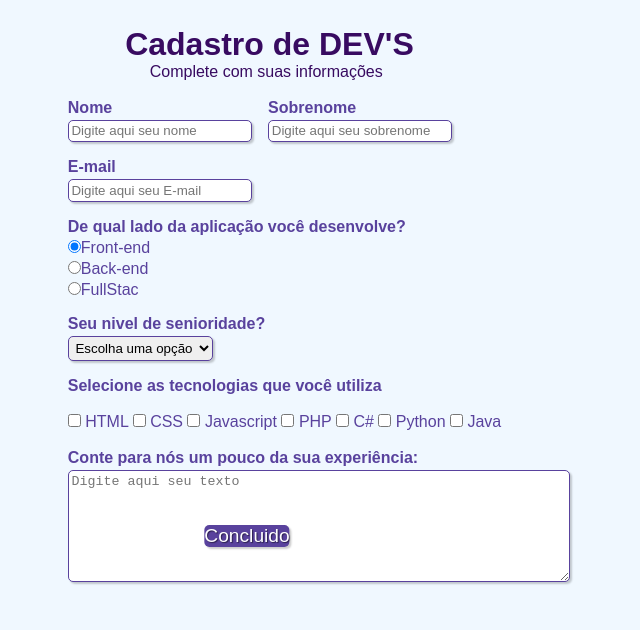
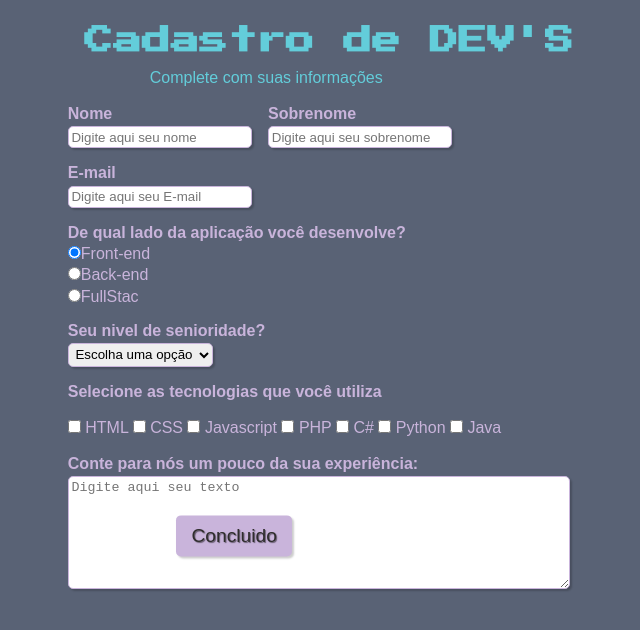
Before and after one commit to DevGabrielPires/formularioRafaela, a plain HTML site: page index.html in a window 1280 px wide. Shown: the whole page, without its empty margins (393-1033 px from the left). Drawn offline with Linux system fonts and the light colour scheme.

Commit message:
modify layout

```diff
--- a/index.html
+++ b/index.html
@@ -10,6 +10,8 @@
 </head>
 
 <body>
+    <div class="container">
+
         <div>
             <h1 id="titulo">Cadastro de DEV'S</h1>
             <p id="subtitulo">Complete com suas informações</p>
@@ -78,6 +80,7 @@
             <button class="button" type="submit">Concluido</button>
 
         </form>
+    </div>
 </body>
 
 </html>
--- a/style.css
+++ b/style.css
@@ -1,18 +1,24 @@
+@import url('https://fonts.googleapis.com/css2?family=Press+Start+2P&display=swap');
+
 *{
     margin: 0;
     padding: 0;
 
 }
 
+
+
 #titulo{
-    font-family: sans-serif;
-    color: #380b61;
-    margin-left: 7%;
+    font-family:'Press Start 2P', sans-serif;
+    font-size: 1.8em;
+    color: #63cdda;
+    margin-left: 2%;
+    margin-bottom: 0.5em;
 }
 
 #subtitulo{
-    font-family: sans-serif;
-    color: #380b61;
+    font-family:sans-serif;
+    color: #63cdda;
     margin-left: 10%;
 }
 
@@ -21,10 +27,10 @@ fieldset{
 }
 
 body{
-    background-color: #f0f8ff;
-    font-family: sans-serif;
+    background-color: #596275;
+    font-family:  sans-serif;
     font-size: 1em;
-    color: #59429d;
+    color: #c9b4db;
     margin-left: 36%;
     margin-top: 2%;
     justify-content: center;
@@ -40,7 +46,7 @@ input, select, textarea, button{
 
 .campo label {
     margin-bottom: 0.2em;
-    color: #59429d;
+    color: #c9b4db;
     display: block;
 }
 
@@ -51,7 +57,7 @@ fieldset.grupo .campo{
 
 .campo input[type="text"], .campo input[type="email"], .campo select, .campo textarea{
     padding: 0.2em;
-    border: 1px solid #59429d;
+    border: 1px solid #c9b4db;
     box-shadow: 2px 2px 2px rgb(0,0,0,0.2);
     display: block;
 }
@@ -66,16 +72,16 @@ fieldset.grupo .campo{
 
 .button{
     font-size: 1.2em;
-    background: #59429d;
+    background: #c9b4db;
     border: none;
     margin-bottom: 1em;
-    color: #fff;
-    padding: 0.2em 0.6 em;
+    color: rgb(47, 45, 45);
+    padding: 0.5em 0.8em;
     box-shadow: 2px 2px 2px rgb(0,0,0,0.2);
     text-shadow: 1px 1px 1px rgb(0,0,0,0.5);
     position: absolute;
     top: 67%;
-    left: 50%;
+    left: 49%;
     margin-right: -50%;
     transform: translate(-50%, -50%);
 }
```
Lines whose indentation alone changed are shown as unchanged.
